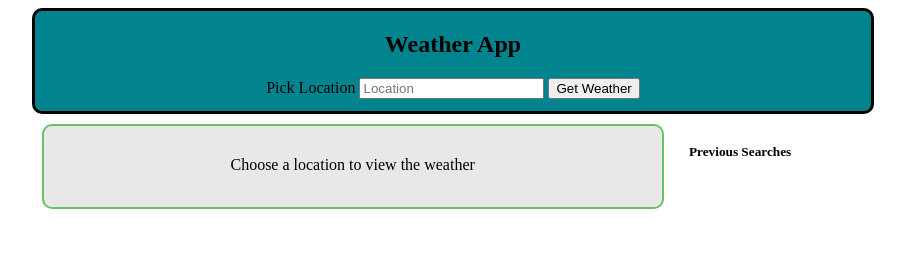
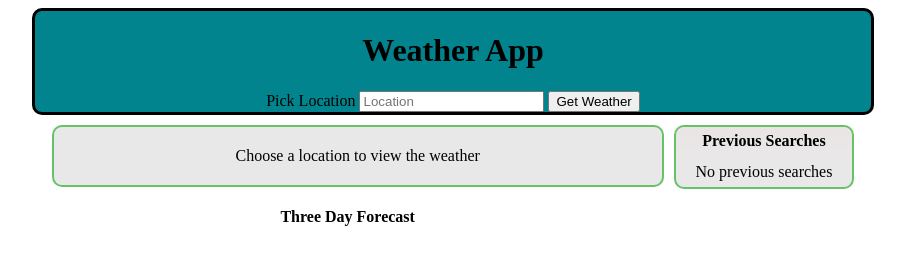
Before and after one commit to RohanPursuit/8-0-weather-app-project, a website: page index.html in a window 1280 px wide. Shown: the whole page, without its empty margins (187-1092 px from the left). Drawn offline with Linux system fonts and the light colour scheme.

Commit message:
add submit-event.js and history-event.js files

```diff
--- /dev/null
+++ b/history-event.js
@@ -0,0 +1,5 @@
+const historyEvent = (event) => {
+    event.preventDefault()
+    console.log(event.target.name)
+    buildMain(event.target.name, false)
+}
--- a/index.html
+++ b/index.html
@@ -6,14 +6,15 @@
 		<meta name="viewport" content="width=device-width, initial-scale=1.0" />
 		<title>Weather App</title>
 		<link rel="stylesheet" href="./style.css" />
+		<script src="./history-event.js"></script>
+		<script src="./submit-event.js"></script>
 		<script src="./update-history.js"></script>
 		<script src="./update-main.js"></script>
 		<script defer src="./index.js"></script>
 	</head>
 	<body>
 		<header>
-			<section>
-				<form class="top">
+			<form>
 				<h1>Weather App</h1>
 				<label for="">
 					Pick Location
@@ -21,21 +22,19 @@
 				</label>
 				<input type="submit" value="Get Weather" />
 			</form>
+		</header>
 		<main class="display">
 			<section class="placeholder">
 				Choose a location to view the weather
 			</section>
-					<div>
-						<section id="today"></section>
-						<section id="tomorrow"></section>
-						<section id="dayafter"></section>
-					</div>
+			<h4>Three Day Forecast</h4>
+			<section class="forecast" id="today"></section>
+			<section class="forecast" id="tomorrow"></section>
+			<section class="forecast" id="dayafter"></section>
 		</main>
 		<aside class="history">
-					<h5>Previous Searches</h5>
-					<p>No previous searches</p>
+			<h4 class="no-margin">Previous Searches</h4>
+			<p class="no-margin">No previous searches</p>
 		</aside>
-			</section>
-		</header>
 	</body>
 </html>
--- a/index.js
+++ b/index.js
@@ -1,55 +1,5 @@
-const submitEvent = (event) => {
-    /**
- * Stop the page and form refreshing/reloading
- */
-     event.preventDefault()
-
-
-     const location = event.target.search.value
-
-     /**
-      * urlLocation is holding the full url using the users search term
-      * @type {string}
-      */
-     const urlLocation = `https://wttr.in/${location}?format=j1`
-
-
-     buildMain(urlLocation, true)
-
-     event.target.reset()
-}
-
-
-
-const historyEvent = (event) => {
-    event.preventDefault()
-
-    buildMain(event.target.href, false)
-}
-
-
 /**
  * Selecting the form element and listening for a submit event
  */
 document.querySelector('form')
 .addEventListener('submit', submitEvent)
-
-
-/**
- *
- * @function
- */
-const getAllLinks = () => {
-
-    /**
-     * @const {Element}
-     */
-    const links = document.querySelectorAll(".history a")
-    console.log(links)
-    links.forEach(link => {
-        link
-        .addEventListener("click", historyEvent)
-
-
-    })
-}
--- a/style.css
+++ b/style.css
@@ -1,71 +1,73 @@
-.top {
-	background-color: rgb(1, 132, 141);
-	border: 3px solid black;
-	height: 100px;
-	border-radius: 10px;
-	text-align: center;
-}
-
-header section {
+/* ------------------GRID------------------- */
+body {
+	/* border: 1px solid black; */
 	display: grid;
 	grid-template-columns: 1fr 1fr 1fr 1fr 1fr 1fr;
 }
 
-form {
-	grid-column: 2 / 6;
+header {
+	grid-column: 2/6;
 }
 
 main {
-	grid-column: 2 / 5;
+	grid-column: 2/5;
 }
 
-aside {
-	margin-top: 20px;
-	margin-left: 12%;
-	height: 50%;
-	overflow: auto;
-}
+/* ---------------STYLES------------------- */
 
-aside p {
-	text-indent: 20%;
-}
-
-#today {
-	grid-column: 2/3;
-}
-
-.display {
-	display: grid;
-	grid-template-columns: repeat(3, 1fr);
+form {
+	background-color: rgb(1, 132, 141);
+	border: 3px solid black;
+	border-radius: 10px;
+	text-align: center;
 }
 
 .placeholder {
 	border: 2px solid rgb(103, 194, 103);
 	background-color: rgb(233, 232, 232);
 	border-radius: 10px;
-	grid-column: 1 / 4;
-	padding: 30px;
-	margin-left: 10px;
+	/* height: 100%; */
+	text-align: center;
+	padding: 20px;
+	margin-left: 20px;
+}
+
+.no-margin {
+	/* border: 1px solid black; */
+	margin-top: 0px;
+	margin-bottom: 0px;
+}
+
+/* -------------------------GRID------------------------ */
+.display {
+	display: grid;
+	grid-template-columns: repeat(3, 1fr);
 	margin-top: 10px;
-	text-align: center;
-	display: inline-block;
+}
+
+.placeholder {
+	grid-column: 1/4;
 }
 
 div {
-	grid-column: 1 / 4;
-	display: grid;
-	grid-template-columns: repeat(3, 1fr);
-	margin-left: 10px;
-	margin-top: 10px;
+	grid-column: 1/4;
 }
 
-#today {
-	grid-column: 1/2;
+.forecast {
+	text-align: center;
 }
 
-div section {
-	display: inline-block;
+/* -----------------------STYLES--------------------------- */
+aside {
+	background-color: rgb(233, 232, 232);
+	border: 2px solid rgb(103, 194, 103);
+	margin-top: 10px;
+	margin-left: 10px;
+	height: 60px;
+	overflow: auto;
 	text-align: center;
+	border-radius: 10px;
+	margin-right: 20px;
 }
 
 .hidden {
@@ -82,11 +84,25 @@ div section {
 	padding-top: 8px;
 }
 
-aside h5 {
-	background-color: white;
-	margin-top: -10px;
-	padding-top: 20px;
-	padding-bottom: 5px;
+.addAsideHeight {
+	height: 237px;
+}
+
+.display h4 {
+	grid-column: 1/4;
+	text-align: center;
+}
+
+aside h4 {
+	background-color: rgb(233, 232, 232);
+	border-radius: 11px;
+	padding-top: 5px;
+	padding-bottom: 13px;
+	background-image: linear-gradient(
+		to bottom,
+		rgba(255, 0, 0, 0.014),
+		rgba(255, 0, 0, 0)
+	);
 	position: sticky;
-	top: -10px;
+	top: 0px;
 }
--- /dev/null
+++ b/submit-event.js
@@ -0,0 +1,11 @@
+const submitEvent = (event) => {
+    /**
+    * Stop the page and form refreshing/reloading
+    */
+     event.preventDefault()
+
+
+     buildMain(event.target.search.value, true)
+
+     event.target.reset()
+}
--- a/update-history.js
+++ b/update-history.js
@@ -1,4 +1,4 @@
-// @ts-check
+
 
 /**
  *
@@ -6,11 +6,12 @@
  * @param {string} areaName
  * @param {string} feelsLike
  */
-const updateHistory = (url, areaName, feelsLike) => {
+const updateHistory = (location, areaName, feelsLike) => {
     document.querySelector(".history p").classList.add("hidden")
 
     const a = document.createElement('a')
-    a.setAttribute('href', url)
+    a.setAttribute('href', '')
+    a.setAttribute('name', location)
     a.classList.add("listStyle")
     a.innerHTML = `${areaName} - ${feelsLike}°F`
 
--- a/update-main.js
+++ b/update-main.js
@@ -4,8 +4,8 @@
  * @param {boolean} shouldAddHistory - whether or not to add content to the history section
  */
 
-const buildMain = (url, shouldAddHistory) => {
-    fetch(url)
+const buildMain = (location, shouldAddHistory) => {
+    fetch(`https://wttr.in/${location}?format=j1`)
     .then(response => response.json())
     .then(obj => {
 
@@ -70,7 +70,15 @@ const buildMain = (url, shouldAddHistory) => {
          * @property {string} title
          */
 
-        const arr = [{title: "Today", tag: today}, {title: "Tomorrow", tag: tomorrow}, {title: "The Day After", tag: dayAfter}]
+         const date = new Date()
+         const num = date.getDay()
+
+
+
+         const day =["Sunday", "Monday", "Tuesday", "Wednesday", "Thursday", "Friday", "Saturday"]
+
+
+        const arr = [{title: `${day[num%7]}`, tag: today}, {title: `${day[num+1%7]}`, tag: tomorrow}, {title: `${day[num+2%7]}`, tag: dayAfter}]
 
 
        obj.weather.forEach(({avgtempF, maxtempF, mintempF}, index) => {
@@ -81,10 +89,14 @@ const buildMain = (url, shouldAddHistory) => {
         placeholder.innerHTML = `<h3>${areaName}</h3> <p>Area: ${area}</p><p>Region: ${region}</p><p>Country: ${country}</p><p>Currently: Feels like ${feelsLike}°F</p>`
 
         if(shouldAddHistory){
-            updateHistory(url, areaName, feelsLike)
+            updateHistory(location, areaName, feelsLike)
         }
+        document.querySelector("aside").classList.add("addAsideHeight")
 
-        getAllLinks()
+        // getAllLinks()
+        // console.log(document.querySelector(".history a:last-child"))
+
+        document.querySelector(".history a:last-child").addEventListener("click", historyEvent)
 
         })
         .catch(console.log)
```
Lines whose indentation alone changed are shown as unchanged.
